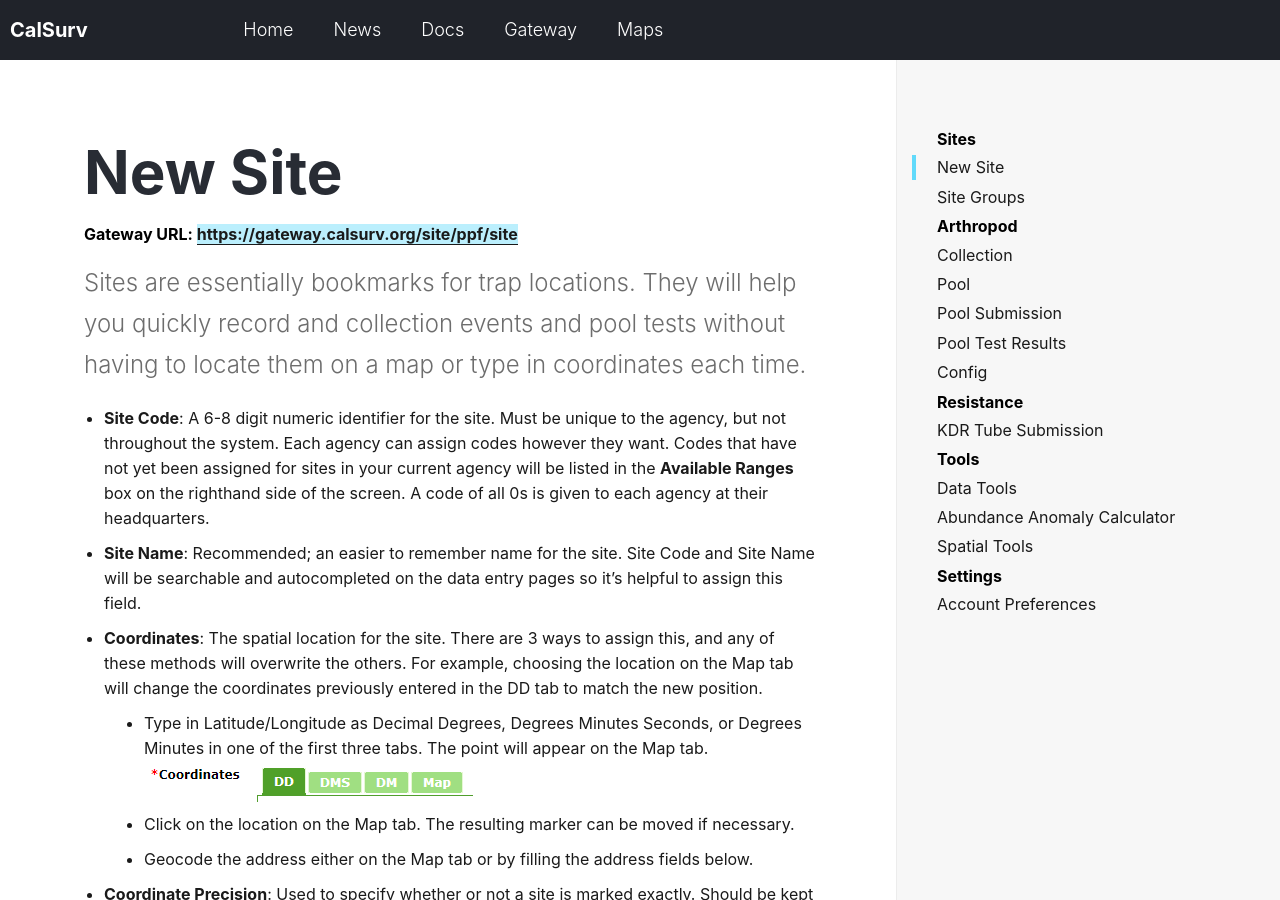
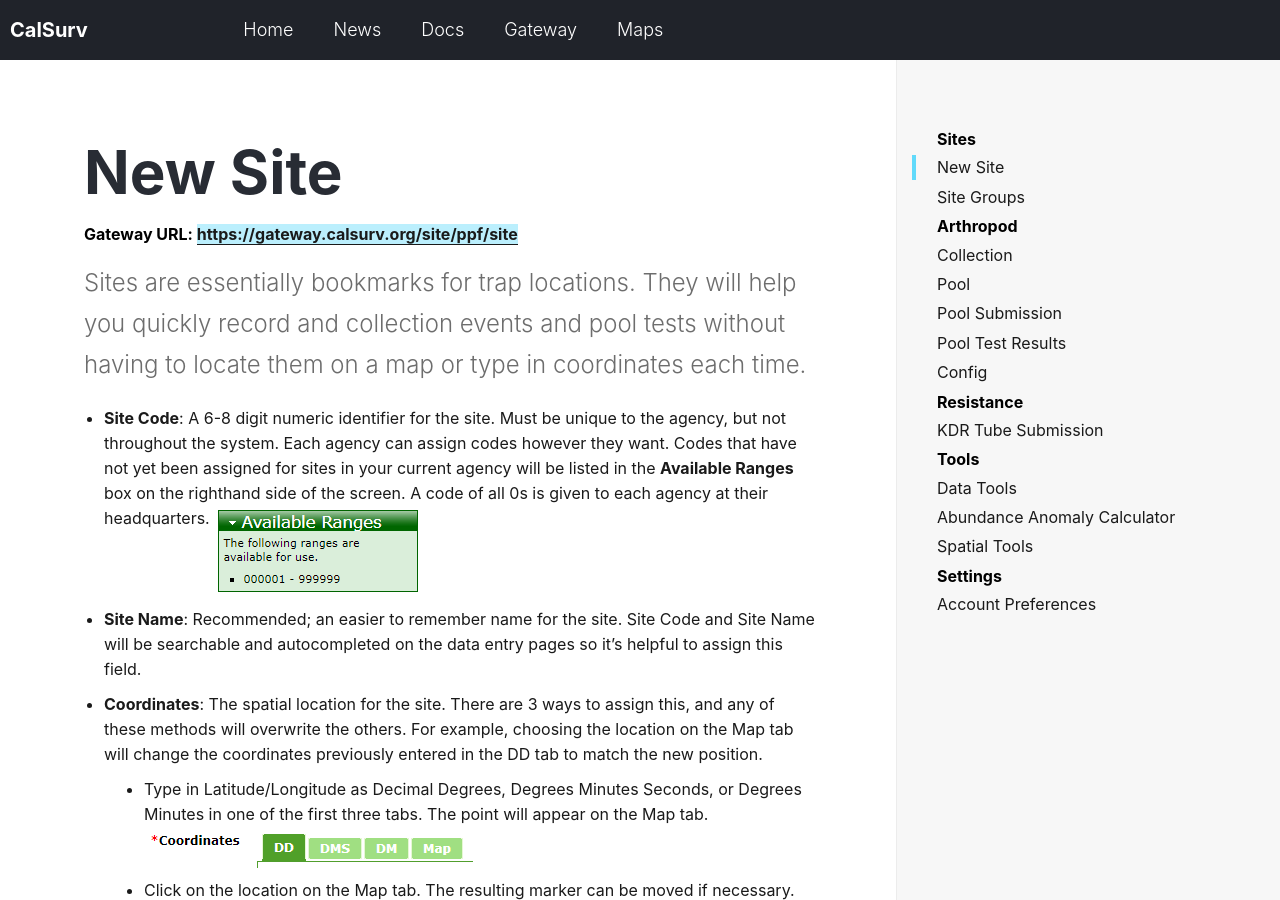
Before and after one commit to tlvaldepena/vectorsurv.org, a Jekyll site: the page built from _docs/site/site.md, in a window 1280 px wide and 900 px high. Built offline with Jekyll 4.4.1, drawn with Linux system fonts in a browser that asks for light colours.

Commit message:
Available ranges box screenshot

```diff
--- a/_docs/site/site.md
+++ b/_docs/site/site.md
@@ -6,6 +6,7 @@ gateway-url: https://gateway.calsurv.org/site/ppf/site
 Sites are essentially bookmarks for trap locations. They will help you quickly record and collection events and pool tests without having to locate them on a map or type in coordinates each time.
 
 * **Site Code**: A 6-8 digit numeric identifier for the site. Must be unique to the agency, but not throughout the system.  Each agency can assign codes however they want. Codes that have not yet been assigned for sites in your current agency will be listed in the **Available Ranges** box on the righthand side of the screen. A code of all 0s is given to each agency at their headquarters.
+![Available ranges box]({{ site.baseur1}}/assets/images/docs/available-ranges.PNG)
 * **Site Name**: Recommended; an easier to remember name for the site. Site Code and Site Name will be searchable and autocompleted on the data entry pages so it's helpful to assign this field.
 * **Coordinates**: The spatial location for the site. There are 3 ways to assign this, and any of these methods will overwrite the others. For example, choosing the location on the Map tab will change the coordinates previously entered in the DD tab to match the new position.
   * Type in Latitude/Longitude as Decimal Degrees, Degrees Minutes Seconds, or Degrees Minutes in one of the first three tabs. The point will appear on the Map tab.
```
